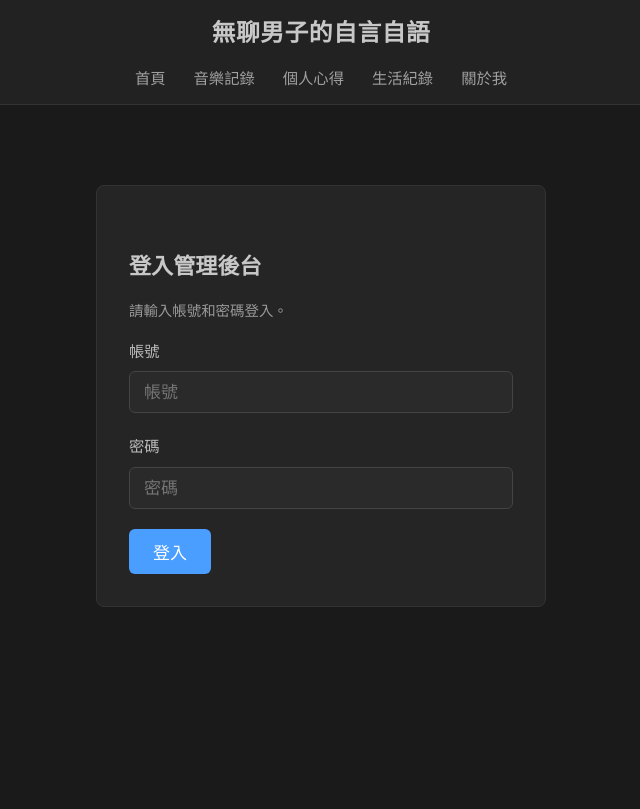
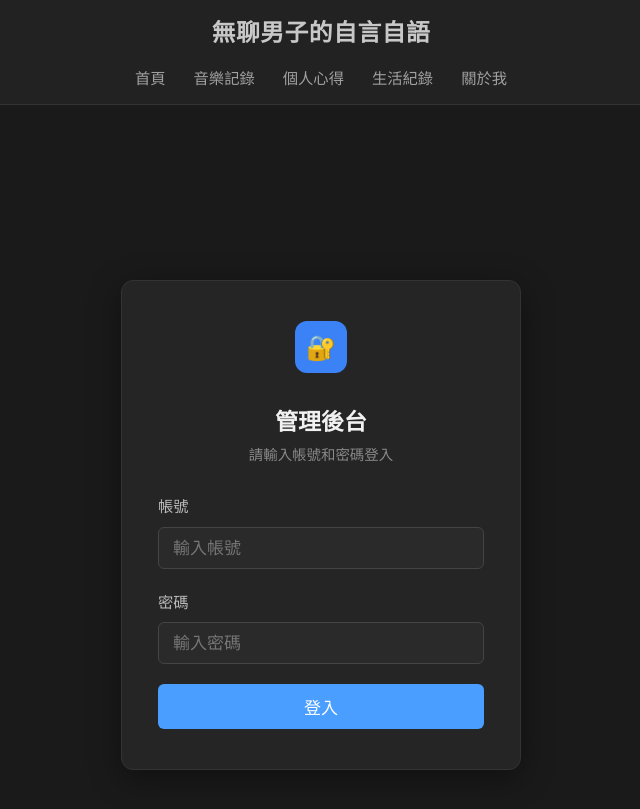
Before and after one commit to TediousMan/tediousman.github.io, a Jekyll site: the page built from admin.html, in a window 1280 px wide and 900 px high. Shown: the top 809 px of the window, without its empty margins (319-959 px from the left). Built offline with Jekyll 4.4.1, drawn with Linux system fonts in a browser that asks for light colours.

Commit message:
Redesign login page with centered card layout
Co-Authored-By: Claude Sonnet 4.6 <noreply@anthropic.com>

```diff
--- a/admin.html
+++ b/admin.html
@@ -42,22 +42,44 @@ permalink: /admin/
     .admin-header a:hover { color: #fff; }
 
     /* Login */
+    #loginScreen {
+      min-height: calc(100vh - 60px);
+      display: flex;
+      align-items: center;
+      justify-content: center;
+      background: #1a1a1a;
+    }
     .login-container {
-      max-width: 450px;
-      margin: 80px auto;
-      padding: 32px;
+      width: 100%;
+      max-width: 400px;
+      padding: 40px 36px;
       background: #252525;
-      border-radius: 8px;
+      border-radius: 12px;
       border: 1px solid #333;
+      box-shadow: 0 8px 32px rgba(0,0,0,0.4);
+    }
+    .login-logo {
+      width: 52px;
+      height: 52px;
+      background: #3b82f6;
+      border-radius: 12px;
+      display: flex;
+      align-items: center;
+      justify-content: center;
+      margin: 0 auto 20px;
+      font-size: 24px;
     }
     .login-container h2 {
-      margin-bottom: 20px;
-      font-size: 1.3rem;
+      text-align: center;
+      margin-bottom: 6px;
+      font-size: 1.35rem;
+      color: #f1f1f1;
     }
     .login-container p {
-      color: #999;
+      text-align: center;
+      color: #888;
       font-size: 0.85rem;
-      margin-bottom: 16px;
+      margin-bottom: 28px;
       line-height: 1.5;
     }
 
@@ -628,18 +650,19 @@ permalink: /admin/
 <!-- Login Screen -->
 <div id="loginScreen">
   <div class="login-container">
-    <h2>登入管理後台</h2>
-    <p>請輸入帳號和密碼登入。</p>
+    <div class="login-logo">🔐</div>
+    <h2>管理後台</h2>
+    <p>請輸入帳號和密碼登入</p>
     <div class="form-group">
       <label for="usernameInput">帳號</label>
-      <input type="text" id="usernameInput" placeholder="帳號" autocomplete="username">
+      <input type="text" id="usernameInput" placeholder="輸入帳號" autocomplete="username">
     </div>
     <div class="form-group">
       <label for="passwordInput">密碼</label>
-      <input type="password" id="passwordInput" placeholder="密碼" autocomplete="current-password">
+      <input type="password" id="passwordInput" placeholder="輸入密碼" autocomplete="current-password">
     </div>
-    <div style="margin-top: 16px;">
-      <button class="btn btn-primary" onclick="login()">登入</button>
+    <div style="margin-top: 20px;">
+      <button class="btn btn-primary" style="width:100%;padding:10px;font-size:1rem;" onclick="login()">登入</button>
     </div>
     <div id="loginStatus" class="status" style="margin-top: 16px;"></div>
   </div>
```
